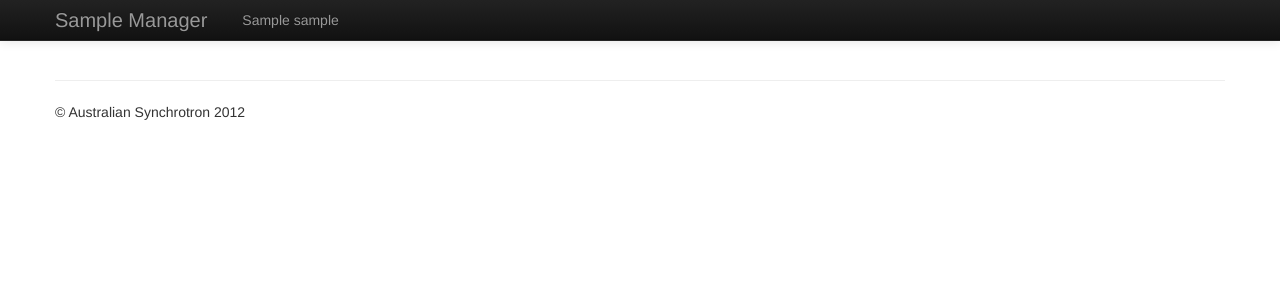
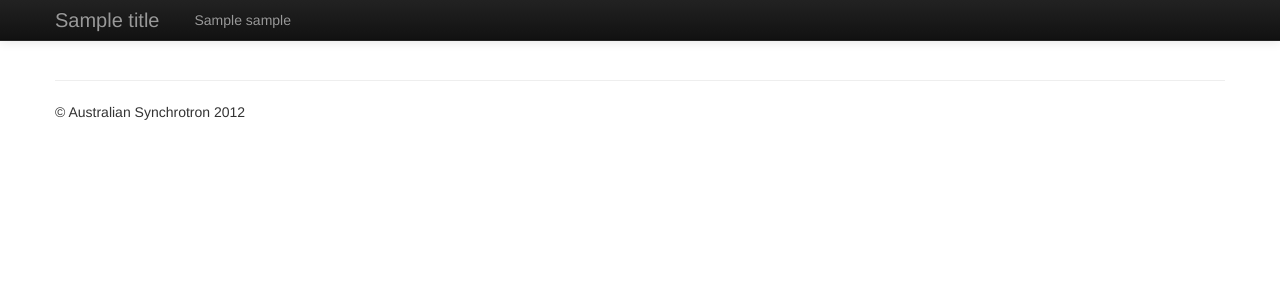
Before and after one commit to artificialexit/mx-sample-manager, a Python web app: template templates/tmpl.twig.html in a window 1280 px wide. Shown: the top 300 px of the page. Run offline with Jinja, Linux system fonts and the light colour scheme; the template is opened without the code that fills it: most values are stand-ins (such as "Sample title", 1, 10 or a date in 2020); some libraries are stand-ins or nearby versions.

Commit message:
add title to config.py update tmpl.twig.html to show title

```diff
--- a/__init__.py
+++ b/__init__.py
@@ -24,6 +24,10 @@ def favicon():
 def inject_navigation():
     return dict(nav=app.config['NAVIGATION'])
 
+@app.context_processor
+def inject_title():
+    return dict(title=app.config.get('TITLE'))
+
 from . import models
 from . import views
 
--- a/templates/tmpl.twig.html
+++ b/templates/tmpl.twig.html
@@ -43,7 +43,7 @@
                         <span class="icon-bar"></span>
                         <span class="icon-bar"></span>
                     </a>
-                    <a class="brand" href="{{ url_for('index') }}">Sample Manager</a>
+                    <a class="brand" href="{{ url_for('index') }}">{{ title }}</a>
                     <div class="nav-collapse collapse">
                         <ul class="nav">
 {#                            <li class="active"><a href="#">Home</a></li>
```
